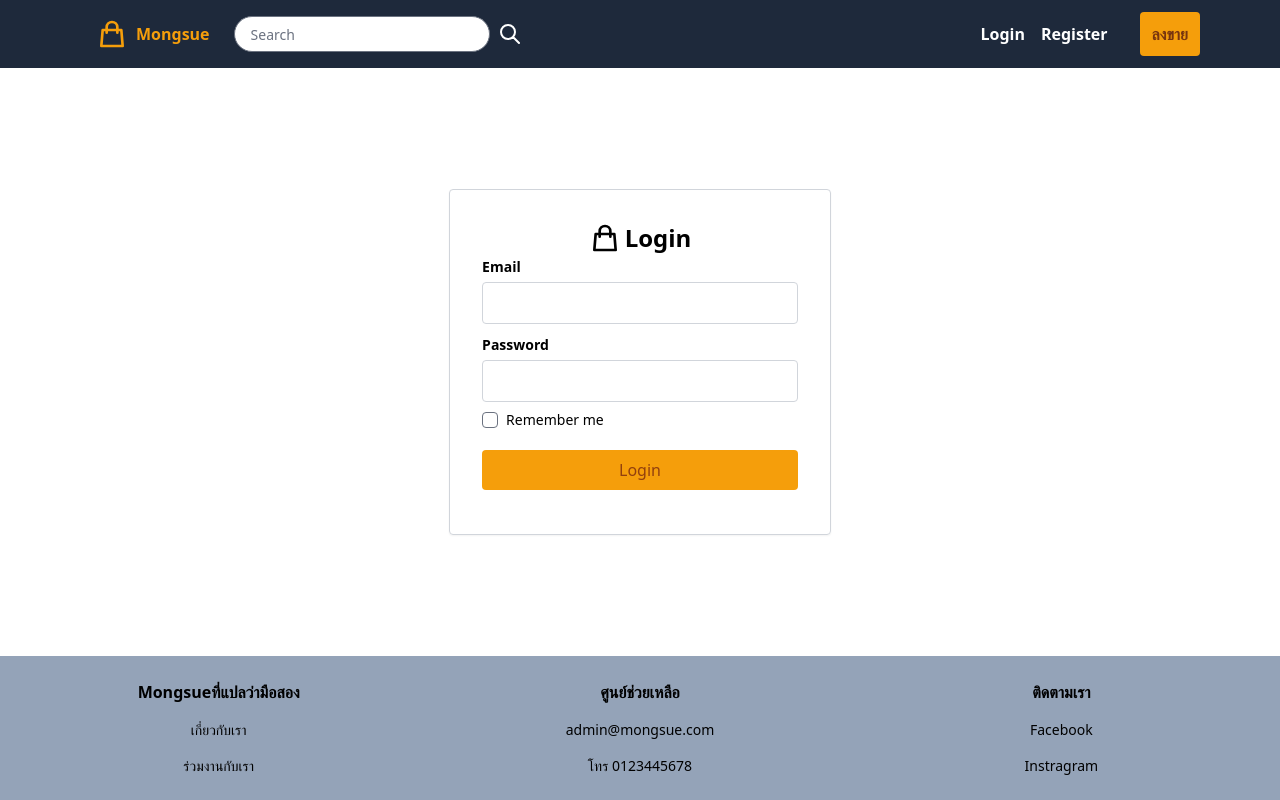
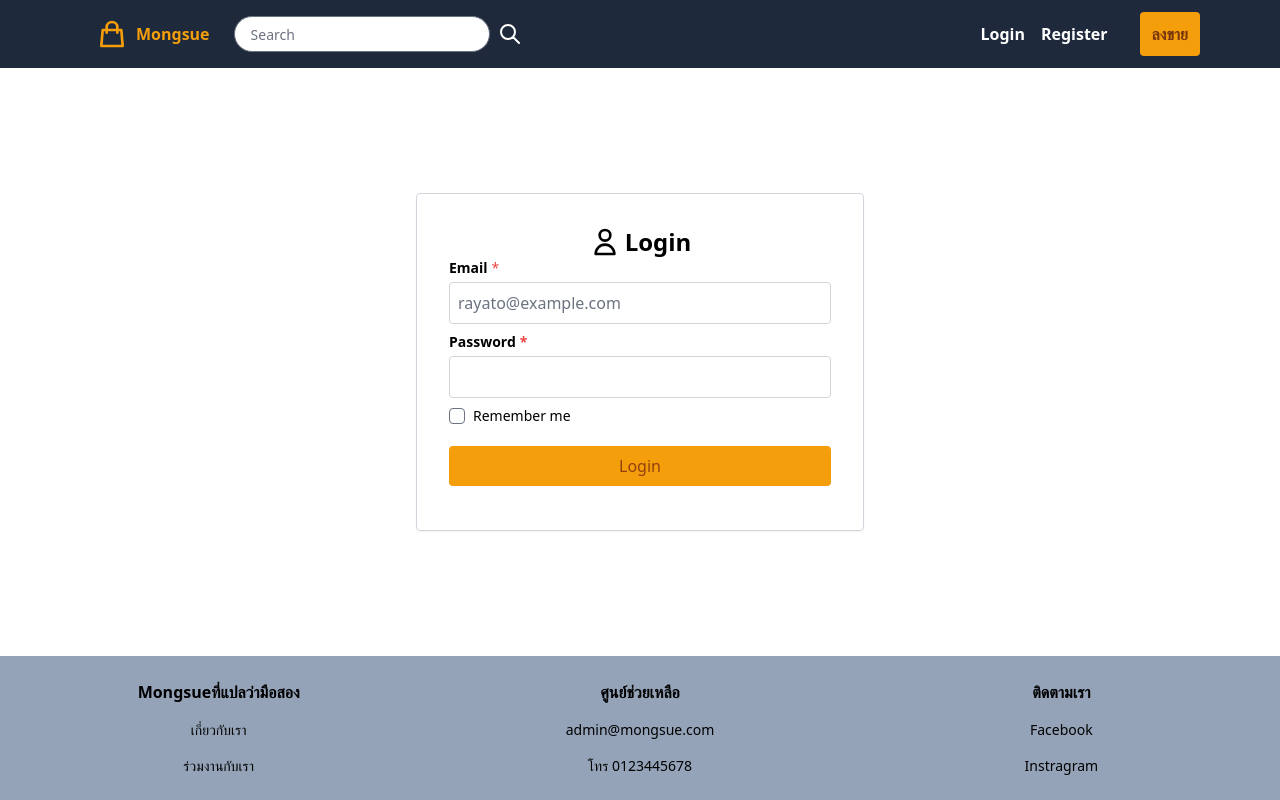
Before and after one commit to Rayato159/Secondhand-E-Commerce, a React (Create React App) app in the folder frontend/: page /login in a window 1280 px wide. Built offline with nearby package versions, Linux system fonts and the light colour scheme.

Commit message:
login form updated

```diff
--- a/frontend/src/pages/Login.Js
+++ b/frontend/src/pages/Login.Js
@@ -1,39 +1,87 @@
-import React, { useState, useEffect } from 'react'
+import React, { useState } from 'react'
+import { useForm } from "react-hook-form"
 
 const Login = () => {
 
+    const [emailPlaceholder, setEmailPlaceholder] = useState("rayato@example.com")
     const [email, setEmail] = useState("")
     const [password, setPassword] = useState("")
+    const { register, handleSubmit, formState: { errors } } = useForm();
+
+    const formEventHandle = () => {
+        setEmailPlaceholder("")
+    }
+
+    const onSubmit = handleSubmit(({ email, password, remember }) => {
+        console.log(email, password, remember)
+    })
 
     return (
-        <div className="flex flex-col mx-auto max-w-md justify-center">
+        <div className="Login">
+            <div className="flex flex-col max-w-md mx-auto justify-center">
                 <div className="md:border md:border-gray-300 md:shadow-sm rounded p-8 md:my-12">
                     <div className="flex flex-col justify-center">
 
                         <div className="flex justify-center items-center">
                             <svg xmlns="http://www.w3.org/2000/svg" className="h-8 w-8 mr-1" fill="none" viewBox="0 0 24 24" stroke="currentColor">
-                            <path strokeLinecap="round" strokeLinejoin="round" strokeWidth={2} d="M16 11V7a4 4 0 00-8 0v4M5 9h14l1 12H4L5 9z" />
+                                <path strokeLinecap="round" strokeLinejoin="round" strokeWidth={2} d="M16 7a4 4 0 11-8 0 4 4 0 018 0zM12 14a7 7 0 00-7 7h14a7 7 0 00-7-7z" />
                             </svg>
                             <div className="font-bold text-2xl text-center">
                                 Login
                             </div>
                         </div>
 
-                    <form action="" className="space-y-2">
+                        <form className="space-y-2" onSubmit={onSubmit}>
 
                             <div>
-                            <label htmlFor="" className="text-sm font-bold">Email</label>
-                            <input name="email" type="text" className="w-full border border-gray-300 rounded p-2 mt-1 focus:border-slate-300 focus:ring-slate-300" />
+                                <label htmlFor="" className="flex text-sm">
+                                    <div className="font-bold">Email</div>
+                                    <div className="text-sm text-red-500 ml-1">*</div>
+                                </label>
+                                <input
+                                    {...register(
+                                            "email",
+                                            {
+                                                required: true,
+                                                pattern: /(?:[a-z0-9!#$%&'*+/=?^_`{|}~-]+(?:\.[a-z0-9!#$%&'*+/=?^_`{|}~-]+)*|"(?:[\x01-\x08\x0b\x0c\x0e-\x1f\x21\x23-\x5b\x5d-\x7f]|\\[\x01-\x09\x0b\x0c\x0e-\x7f])*")@(?:(?:[a-z0-9](?:[a-z0-9-]*[a-z0-9])?\.)+[a-z0-9](?:[a-z0-9-]*[a-z0-9])?|\[(?:(?:(2(5[0-5]|[0-4][0-9])|1[0-9][0-9]|[1-9]?[0-9]))\.){3}(?:(2(5[0-5]|[0-4][0-9])|1[0-9][0-9]|[1-9]?[0-9])|[a-z0-9-]*[a-z0-9]:(?:[\x01-\x08\x0b\x0c\x0e-\x1f\x21-\x5a\x53-\x7f]|\\[\x01-\x09\x0b\x0c\x0e-\x7f])+)\])/
+                                            }
+                                        )
+                                    }
+                                type="text" className="w-full border border-gray-300 rounded p-2 mt-1 focus:border-slate-300 focus:ring-slate-300"  placeholder={emailPlaceholder} onClick={formEventHandle}/>
+                                {
+                                    errors.email?.type === "required" &&
+                                    <div className="text-sm text-red-500">Email is required</div>
+                                }
                             </div>
 
                             <div>
-                            <label htmlFor="" className="text-sm font-bold">Password</label>
-                            <input name="password" type="password" className="w-full border border-gray-300 rounded p-2 mt-1 focus:border-slate-300 focus:ring-slate-300" />
+                                <label htmlFor="" className="flex text-sm font-bold">
+                                    <div className="font-bold">Password</div>
+                                    <div className="text-sm text-red-500 ml-1">*</div>
+                                </label>
+                                <input
+                                    {...register(
+                                            "password",
+                                            {
+                                                required: true,
+                                            }
+                                        )
+                                    }
+                                type="password" className="w-full border border-gray-300 rounded p-2 mt-1 focus:border-slate-300 focus:ring-slate-300" />
+                                {
+                                    errors.password?.type === "required" &&
+                                    <div className="text-sm text-red-500">Password is required</div>
+                                }
                             </div>
 
                             <div className="flex items-center justify-between">
                                 <div className="flex items-center">
-                                <input type="checkbox" className="h-4 w-4 rounded focus:border-slate-300 focus:ring-1 focus:ring-slate-300" />
+                                    <input
+                                        {...register(
+                                                "remember",
+                                            )
+                                        }
+                                        type="checkbox" className="h-4 w-4 rounded focus:border-slate-300 focus:ring-1 focus:ring-slate-300" />
                                     <label htmlFor="" className="ml-2 text-sm">Remember me</label>
                                 </div>
                             </div>
@@ -46,6 +94,7 @@ const Login = () => {
                     </div>
                 </div>
             </div>
+        </div>
     )
 }
 
```
Also changed, not shown: 2 other files (tests, documents, lock files or other folders). Lines whose indentation alone changed are shown as unchanged.
